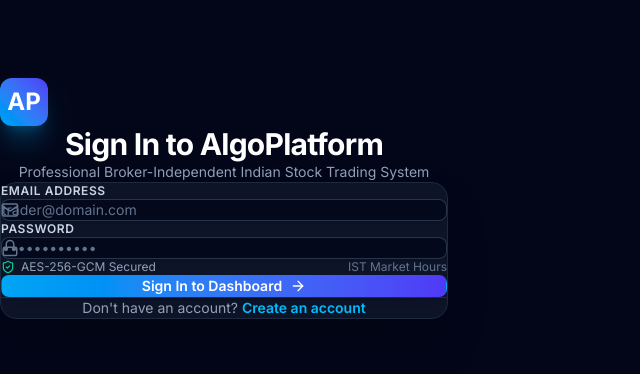
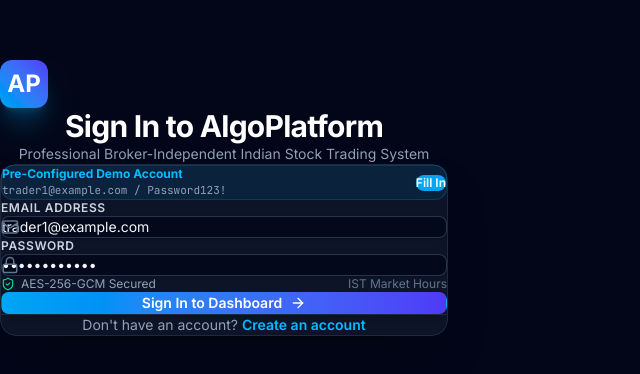
Before and after one commit to Hemanthmunikumar/TradingPlatform, a React (Vite) app in the folder frontend/trading-platform-web/: page /login in a window 1280 px wide. Shown: the part 202-576 px from the top of the page, without its empty margins (0-640 px from the left). Built offline with nearby package versions, Linux system fonts and the light colour scheme; no server answers.

Commit message:
feat: pre-populate demo credentials and add 1-click Auto Fill on login page

```diff
--- a/frontend/trading-platform-web/src/pages/LoginPage.tsx
+++ b/frontend/trading-platform-web/src/pages/LoginPage.tsx
@@ -9,8 +9,8 @@ export const LoginPage: React.FC = () => {
   const navigate = useNavigate();
   const { login } = useAuth();
 
-  const [email, setEmail] = useState('');
-  const [password, setPassword] = useState('');
+  const [email, setEmail] = useState('trader1@example.com');
+  const [password, setPassword] = useState('Password123!');
   const [error, setError] = useState<string | null>(null);
   const [isLoading, setIsLoading] = useState(false);
 
@@ -58,6 +58,24 @@ export const LoginPage: React.FC = () => {
 
       <div className="mt-8 sm:mx-auto sm:w-full sm:max-w-md">
         <div className="bg-slate-900/90 py-8 px-6 shadow-2xl rounded-2xl border border-slate-800 sm:px-10 backdrop-blur-md">
+          {/* Quick Demo Credentials Pill */}
+          <div className="mb-5 p-3 rounded-xl bg-sky-500/10 border border-sky-500/20 flex items-center justify-between">
+            <div>
+              <p className="text-xs font-bold text-sky-400">Pre-Configured Demo Account</p>
+              <p className="text-[11px] text-slate-400 font-mono">trader1@example.com / Password123!</p>
+            </div>
+            <button
+              type="button"
+              onClick={() => {
+                setEmail('trader1@example.com');
+                setPassword('Password123!');
+              }}
+              className="px-2.5 py-1 text-xs font-semibold bg-sky-500 hover:bg-sky-400 text-white rounded-lg shadow transition"
+            >
+              Fill In
+            </button>
+          </div>
+
           {error && (
             <div className="mb-6 p-3.5 rounded-xl bg-rose-500/10 border border-rose-500/30 text-rose-400 text-sm flex items-start gap-2.5">
               <AlertCircle size={18} className="shrink-0 mt-0.5" />
```
